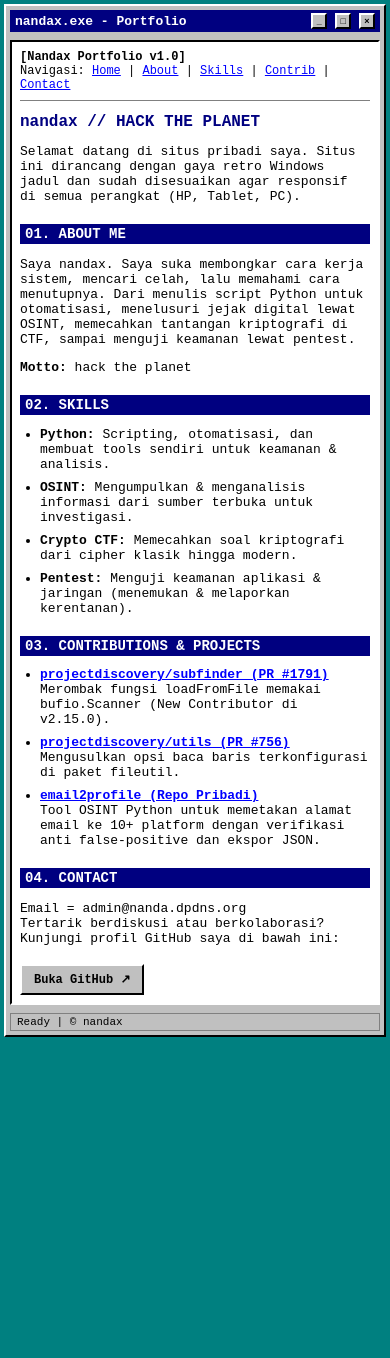
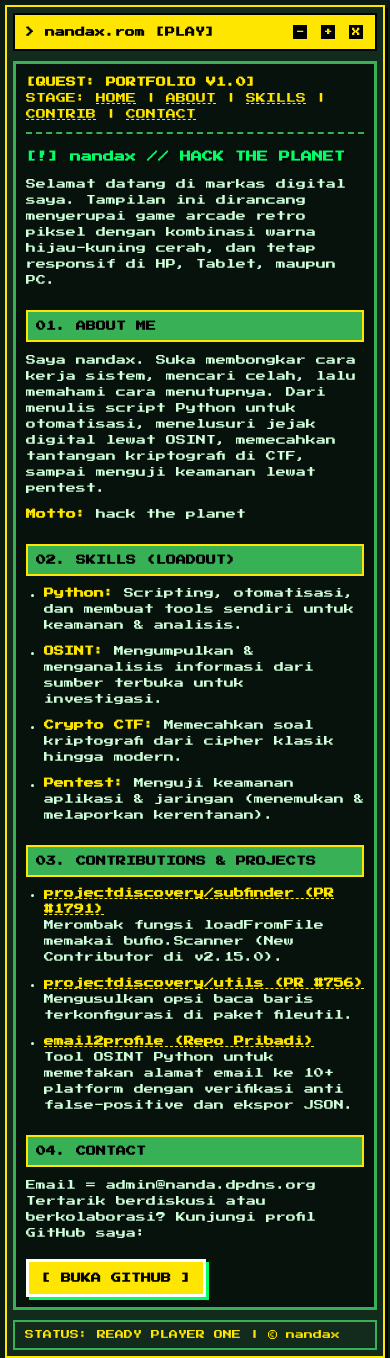
Before and after one commit to Nandaanomiyos/Nan-portofolio-, a plain HTML site: page index.html in a window 390 px wide. Shown: the top 1358 px of the page. Before the commit the page ends 1041 px from the top, so only its background shows below. Drawn offline with Linux system fonts and the light colour scheme.

Commit message:
Revamp index.html with new styles and content
Updated styles and content for improved design and responsiveness.

```diff
--- a/index.html
+++ b/index.html
@@ -4,147 +4,188 @@
 <meta charset="utf-8">
 <meta name="viewport" content="width=device-width, initial-scale=1.0">
 <title>nandax — Hack The Planet</title>
+
+<link href="https://fonts.googleapis.com/css2?family=Press+Start+2P&display=swap" rel="stylesheet">
 <style>
+  :root {
+    --bg-color: #0b1a12;
+    --window-bg: #122b1c;
+    --border-color: #38b056;
+    --accent-yellow: #ffe600;
+    --accent-green: #00ff66;
+    --text-color: #d1ffdb;
+    --dark-box: #07120c;
+  }
+
   body {
-    background-color: #008080;
-    color: #000000;
-    font-family: "Courier New", Courier, monospace;
-    font-size: 13px;
+    background-color: var(--bg-color);
+    color: var(--text-color);
+    font-family: 'Press Start 2P', monospace;
+    font-size: 11px;
+    line-height: 1.6;
     margin: 0;
-    padding: 10px;
+    padding: 15px;
+    image-rendering: pixelated;
   }
 
   .window {
     width: 100%;
-    max-width: 650px;
+    max-width: 680px;
     margin: 10px auto;
-    background-color: #c0c0c0;
-    border: 3px solid;
-    border-color: #ffffff #000000 #000000 #ffffff;
-    padding: 4px;
+    background-color: var(--window-bg);
+    border: 4px solid var(--accent-yellow);
+    box-shadow: 6px 6px 0px #000000, inset 0 0 0 2px var(--border-color);
+    padding: 6px;
     box-sizing: border-box;
   }
 
   .title-bar {
-    background-color: #000080;
-    color: #ffffff;
+    background-color: var(--accent-yellow);
+    color: #000000;
     font-weight: bold;
-    padding: 3px 5px;
+    font-size: 10px;
+    padding: 8px 10px;
     display: flex;
     justify-content: space-between;
     align-items: center;
-    margin-bottom: 8px;
+    margin-bottom: 10px;
+    border: 2px solid #000;
   }
 
   .title-bar-buttons button {
-    background-color: #c0c0c0;
-    border: 2px solid;
-    border-color: #ffffff #000000 #000000 #ffffff;
-    width: 16px;
-    height: 16px;
-    font-size: 9px;
+    background-color: #000;
+    color: var(--accent-yellow);
+    border: 2px solid var(--accent-yellow);
+    width: 18px;
+    height: 18px;
+    font-size: 8px;
+    font-family: 'Press Start 2P', monospace;
     font-weight: bold;
-    line-height: 10px;
     text-align: center;
     padding: 0;
     cursor: pointer;
   }
 
+  .title-bar-buttons button:hover {
+    background-color: var(--accent-green);
+    color: #000;
+  }
+
   .content-area {
-    background-color: #ffffff;
-    border: 2px solid;
-    border-color: #000000 #ffffff #ffffff #000000;
-    padding: 12px;
+    background-color: var(--dark-box);
+    border: 3px solid var(--border-color);
+    padding: 15px;
     box-sizing: border-box;
   }
 
   .menu-bar {
-    border-bottom: 1px solid #808080;
-    padding-bottom: 8px;
-    margin-bottom: 12px;
+    border-bottom: 2px dashed var(--border-color);
+    padding-bottom: 10px;
+    margin-bottom: 15px;
     word-break: break-word;
+    color: var(--accent-yellow);
+    font-size: 10px;
   }
 
   .btn {
-    background-color: #c0c0c0;
+    background-color: var(--accent-yellow);
     color: #000000;
-    border: 2px solid;
-    border-color: #ffffff #000000 #000000 #ffffff;
-    padding: 6px 12px;
-    font-family: "Courier New", Courier, monospace;
-    font-size: 12px;
+    border: 3px solid #ffffff;
+    box-shadow: 3px 3px 0px var(--accent-green);
+    padding: 8px 12px;
+    font-family: 'Press Start 2P', monospace;
+    font-size: 10px;
     font-weight: bold;
     text-decoration: none;
     display: inline-block;
     cursor: pointer;
-    margin-right: 5px;
-    margin-top: 5px;
+    margin-right: 8px;
+    margin-top: 8px;
+  }
+
+  .btn:hover {
+    background-color: var(--accent-green);
+    color: #000;
+    box-shadow: 3px 3px 0px var(--accent-yellow);
   }
 
   .btn:active {
-    border-color: #000000 #ffffff #ffffff #000000;
-    padding: 7px 11px 5px 13px;
+    transform: translate(2px, 2px);
+    box-shadow: 1px 1px 0px var(--accent-yellow);
   }
 
   h1 {
-    font-size: 16px;
-    margin: 0 0 10px 0;
-    color: #000080;
+    font-size: 13px;
+    margin: 0 0 12px 0;
+    color: var(--accent-green);
     word-break: break-word;
+    line-height: 1.4;
+    text-shadow: 2px 2px #000;
   }
 
   h2 {
-    font-size: 14px;
-    background-color: #000080;
-    color: #ffffff;
-    padding: 2px 5px;
-    margin-top: 20px;
+    font-size: 11px;
+    background-color: var(--border-color);
+    color: #000000;
+    padding: 6px 8px;
+    margin-top: 22px;
+    border: 2px solid var(--accent-yellow);
   }
 
   ul {
-    padding-left: 20px;
-    margin: 5px 0;
+    padding-left: 18px;
+    margin: 8px 0;
   }
 
   li {
-    margin-bottom: 8px;
+    margin-bottom: 10px;
     word-break: break-word;
   }
 
   p {
     word-break: break-word;
+    margin-bottom: 10px;
   }
 
   a {
-    color: #0000ff;
-    text-decoration: underline;
+    color: var(--accent-yellow);
+    text-decoration: none;
+    border-bottom: 1px dashed var(--accent-yellow);
   }
 
   a:hover {
-    color: #ff0000;
+    color: var(--accent-green);
+    background-color: rgba(0, 255, 102, 0.1);
+    border-bottom: 1px solid var(--accent-green);
   }
 
   .status-bar {
-    margin-top: 8px;
-    border: 1px solid #808080;
-    background-color: #c0c0c0;
-    padding: 2px 6px;
-    font-size: 11px;
+    margin-top: 10px;
+    border: 2px solid var(--border-color);
+    background-color: var(--window-bg);
+    color: var(--accent-yellow);
+    padding: 6px 10px;
+    font-size: 9px;
   }
 
   @media (max-width: 480px) {
     body {
-      padding: 4px;
+      padding: 5px;
+      font-size: 10px;
     }
     .window {
       margin: 0 auto;
       border-width: 2px;
+      box-shadow: 3px 3px 0px #000;
     }
     .content-area {
-      padding: 8px;
+      padding: 10px;
     }
-    .menu-bar {
-      font-size: 12px;
+    h1 {
+      font-size: 11px;
+    }
+    h2 {
+      font-size: 10px;
     }
   }
 </style>
@@ -153,43 +194,43 @@
 
 <div class="window">
   <div class="title-bar">
-    <span>nandax.exe - Portfolio</span>
+    <span>> nandax.rom [PLAY]</span>
     <div class="title-bar-buttons">
-      <button>_</button>
-      <button>□</button>
-      <button>×</button>
+      <button>-</button>
+      <button>+</button>
+      <button>X</button>
     </div>
   </div>
 
   <div class="content-area">
     <div class="menu-bar">
-      <b>[Nandax Portfolio v1.0]</b><br>
-      Navigasi:
-      <a href="#home">Home</a> |
-      <a href="#about">About</a> |
-      <a href="#skills">Skills</a> |
-      <a href="#contrib">Contrib</a> |
-      <a href="#contact">Contact</a>
+      <b>[QUEST: PORTFOLIO V1.0]</b><br>
+      STAGE:
+      <a href="#home">HOME</a> |
+      <a href="#about">ABOUT</a> |
+      <a href="#skills">SKILLS</a> |
+      <a href="#contrib">CONTRIB</a> |
+      <a href="#contact">CONTACT</a>
     </div>
 
     <div id="home">
-      <h1>nandax // HACK THE PLANET</h1>
-      <p>Selamat datang di situs pribadi saya. Situs ini dirancang dengan gaya retro Windows jadul dan sudah disesuaikan agar responsif di semua perangkat (HP, Tablet, PC).</p>
+      <h1>[!] nandax // HACK THE PLANET</h1>
+      <p>Selamat datang di markas digital saya. Tampilan ini dirancang menyerupai game arcade retro piksel dengan kombinasi warna hijau-kuning cerah, dan tetap responsif di HP, Tablet, maupun PC.</p>
     </div>
 
     <div id="about">
       <h2>01. ABOUT ME</h2>
-      <p>Saya nandax. Saya suka membongkar cara kerja sistem, mencari celah, lalu memahami cara menutupnya. Dari menulis script Python untuk otomatisasi, menelusuri jejak digital lewat OSINT, memecahkan tantangan kriptografi di CTF, sampai menguji keamanan lewat pentest.</p>
-      <p><b>Motto:</b> hack the planet</p>
+      <p>Saya nandax. Suka membongkar cara kerja sistem, mencari celah, lalu memahami cara menutupnya. Dari menulis script Python untuk otomatisasi, menelusuri jejak digital lewat OSINT, memecahkan tantangan kriptografi di CTF, sampai menguji keamanan lewat pentest.</p>
+      <p><b style="color: var(--accent-yellow);">Motto:</b> hack the planet</p>
     </div>
 
     <div id="skills">
-      <h2>02. SKILLS</h2>
+      <h2>02. SKILLS (LOADOUT)</h2>
       <ul>
-        <li><b>Python:</b> Scripting, otomatisasi, dan membuat tools sendiri untuk keamanan & analisis.</li>
-        <li><b>OSINT:</b> Mengumpulkan & menganalisis informasi dari sumber terbuka untuk investigasi.</li>
-        <li><b>Crypto CTF:</b> Memecahkan soal kriptografi dari cipher klasik hingga modern.</li>
-        <li><b>Pentest:</b> Menguji keamanan aplikasi & jaringan (menemukan & melaporkan kerentanan).</li>
+        <li><b style="color: var(--accent-yellow);">Python:</b> Scripting, otomatisasi, dan membuat tools sendiri untuk keamanan & analisis.</li>
+        <li><b style="color: var(--accent-yellow);">OSINT:</b> Mengumpulkan & menganalisis informasi dari sumber terbuka untuk investigasi.</li>
+        <li><b style="color: var(--accent-yellow);">Crypto CTF:</b> Memecahkan soal kriptografi dari cipher klasik hingga modern.</li>
+        <li><b style="color: var(--accent-yellow);">Pentest:</b> Menguji keamanan aplikasi & jaringan (menemukan & melaporkan kerentanan).</li>
       </ul>
     </div>
 
@@ -214,15 +255,15 @@
     <div id="contact">
       <h2>04. CONTACT</h2>
       <p>Email = admin@nanda.dpdns.org <br>
-        Tertarik berdiskusi atau berkolaborasi? Kunjungi profil GitHub saya di bawah ini:</p>
-      <a class="btn" href="https://github.com/nandaanomi" target="_blank">Buka GitHub ↗</a>
+        Tertarik berdiskusi atau berkolaborasi? Kunjungi profil GitHub saya:</p>
+      <a class="btn" href="https://github.com/nandaanomi" target="_blank">[ BUKA GITHUB ]</a>
     </div>
   </div>
 
   <div class="status-bar">
-    Ready | © nandax
+    STATUS: READY PLAYER ONE | © nandax
   </div>
 </div>
 
 </body>
-  </html>
+</html>
```
